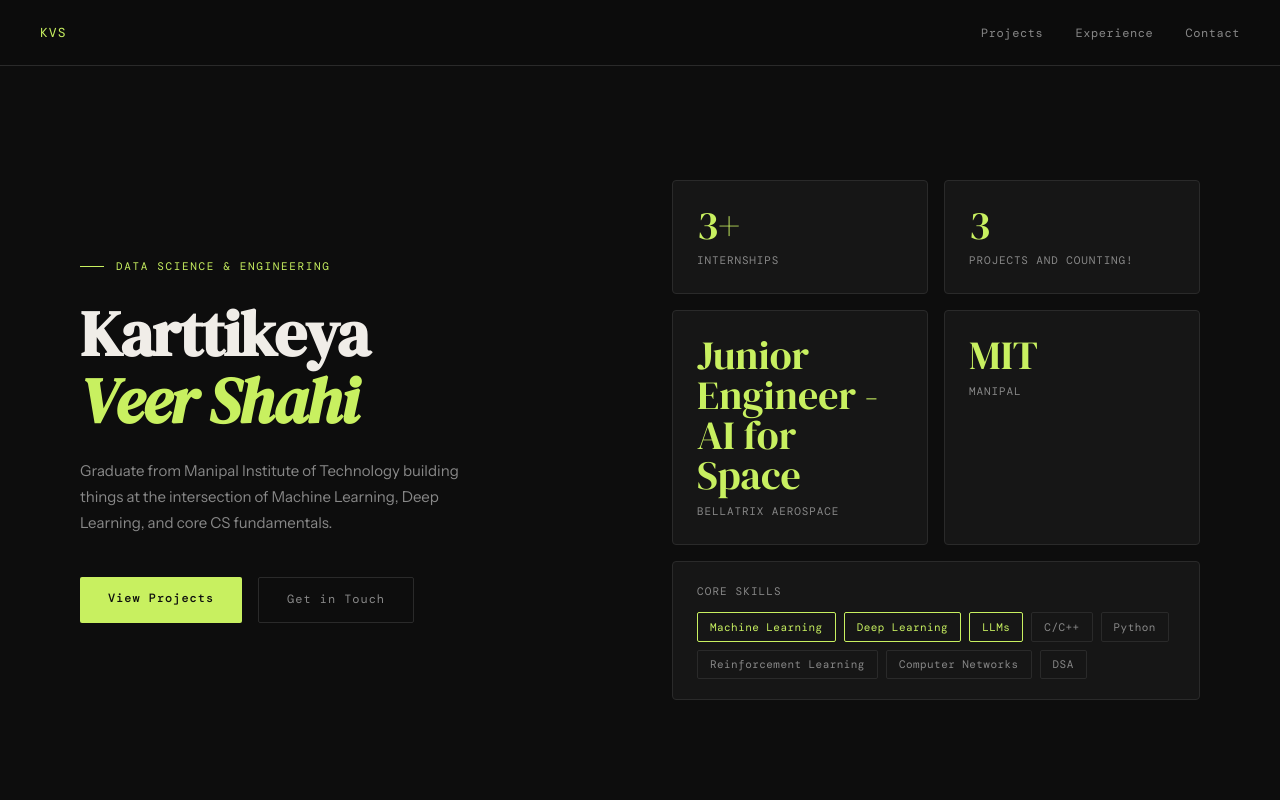
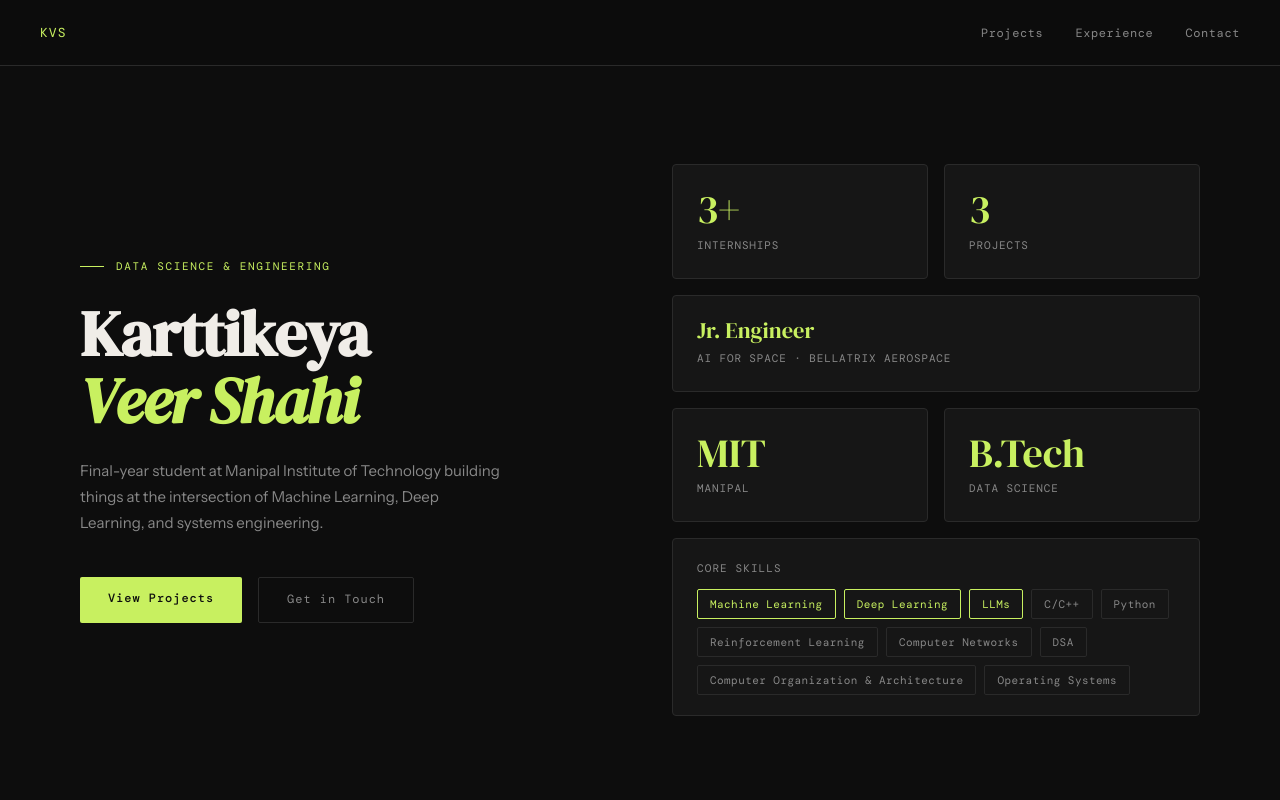
Before and after one commit to karttikeyaveershahi/karttikeyaveershahi.github.io, a plain HTML site: page index.html in a window 1280 px wide. Shown: the top 800 px of the page. Drawn offline with nearby package versions, Linux system fonts and the light colour scheme; a web font is replaced by a local one.

Commit message:
Info updated

```diff
--- a/index.html
+++ b/index.html
@@ -75,7 +75,6 @@
     max-width: 1200px;
     margin: 0 auto;
   }
-  .hero-left {}
   .hero-tag {
     font-family: var(--mono);
     font-size: 11px;
@@ -163,6 +162,12 @@
     color: var(--muted);
     letter-spacing: 0.08em;
     text-transform: uppercase;
+  }
+  .stat-card.wide {
+    grid-column: 1 / -1;
+  }
+  .stat-num.small {
+    font-size: 1.4rem;
   }
   .skills-strip {
     background: var(--surface);
@@ -432,7 +437,7 @@
     <p class="hero-tag">Data Science & Engineering</p>
     <h1 class="hero-name">Karttikeya<br><em>Veer Shahi</em></h1>
     <p class="hero-bio">
-      Graduate from Manipal Institute of Technology building things at the intersection of Machine Learning, Deep Learning, and core CS fundamentals.
+      Final-year student at Manipal Institute of Technology building things at the intersection of Machine Learning, Deep Learning, and systems engineering.
     </p>
     <div class="hero-cta">
       <a href="#projects" class="btn btn-primary">View Projects</a>
@@ -447,17 +452,23 @@
       </div>
       <div class="stat-card">
         <div class="stat-num">3</div>
-        <div class="stat-label">Projects and counting!</div>
+        <div class="stat-label">Projects</div>
+      </div>
+    </div>
+    <div class="stat-row">
+      <div class="stat-card wide">
+        <div class="stat-num small">Jr. Engineer</div>
+        <div class="stat-label">AI for Space · Bellatrix Aerospace</div>
       </div>
     </div>
     <div class="stat-row">
       <div class="stat-card">
-        <div class="stat-num">Junior Engineer - AI for Space</div>
-        <div class="stat-label">Bellatrix Aerospace</div>
+        <div class="stat-num">MIT</div>
+        <div class="stat-label">Manipal</div>
       </div>
       <div class="stat-card">
-        <div class="stat-num">MIT</div>
-        <div class="stat-label">Manipal</div>
+        <div class="stat-num">B.Tech</div>
+        <div class="stat-label">Data Science</div>
       </div>
     </div>
     <div class="skills-strip">
@@ -471,6 +482,8 @@
         <span class="tag">Reinforcement Learning</span>
         <span class="tag">Computer Networks</span>
         <span class="tag">DSA</span>
+        <span class="tag">Computer Organization & Architecture</span>
+        <span class="tag">Operating Systems</span>
       </div>
     </div>
   </div>
@@ -650,8 +663,8 @@
 </section>
 
 <footer>
-  <span class="footer-txt">© 2025 Karttikeya Veer Shahi</span>
-  <span class="footer-txt">Mumbai, Maharashtra</span>
+  <span class="footer-txt">© 2026 Karttikeya Veer Shahi</span>
+  <span class="footer-txt">Bangalore, Karnataka</span>
 </footer>
 
 <script>
```
